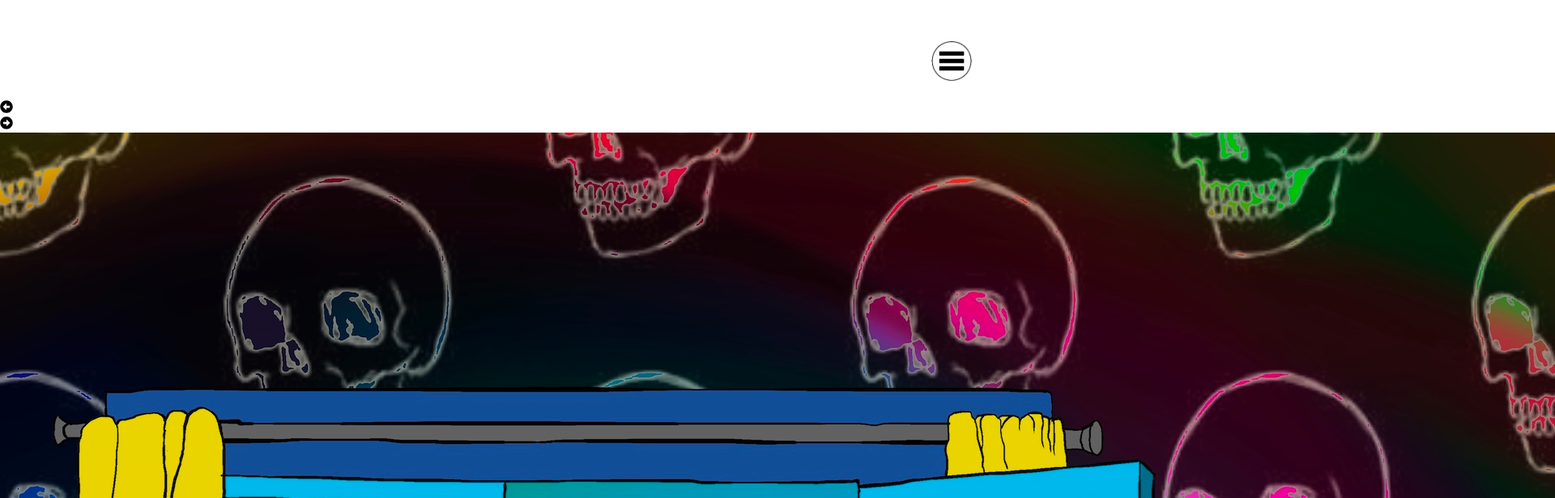
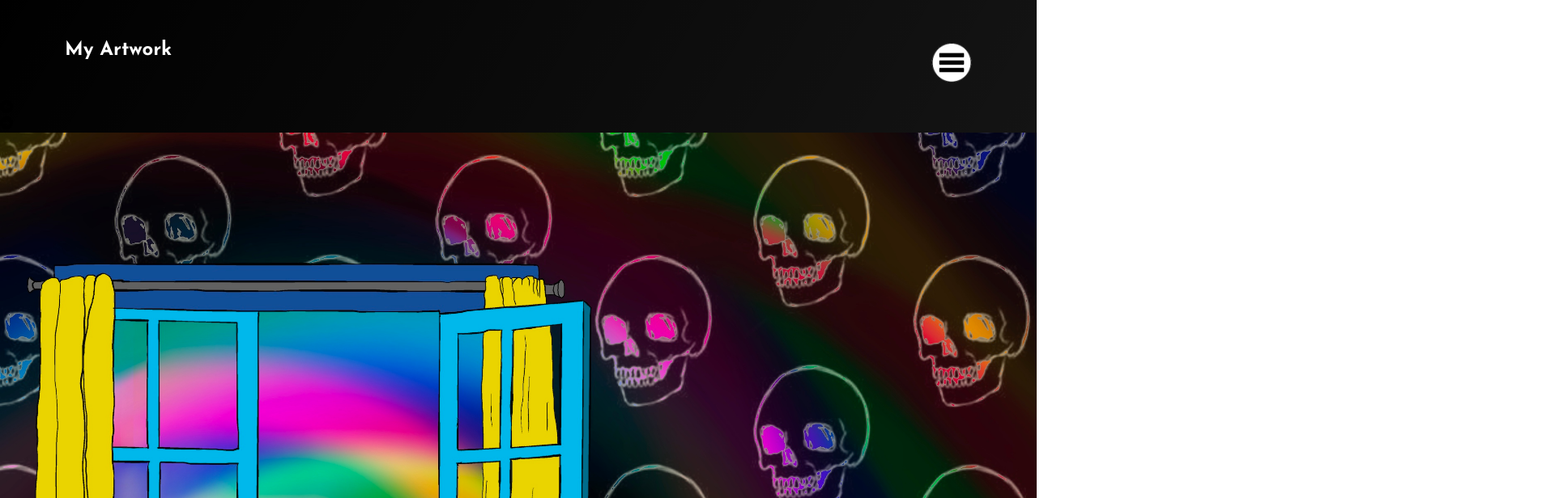
Before and after one commit to JohnnyMohawk/jna-dev-portfolio, a React (Create React App) app: page /my-art in a window 1280 px wide. Shown: the top 616 px of the page at 81% size, 1920 px wide, since content can reach past the window. Built offline with nearby package versions, Linux system fonts and the light colour scheme.

Commit message:
refactor css for projects page

```diff
--- a/src/components/homepage.css
+++ b/src/components/homepage.css
@@ -176,9 +176,7 @@
 
 @media (max-width: 500px) {
 
-    .menu-btn {
-        right: 30px;
-    }
+
 
     button {
         font-size: 36px;
--- a/src/index.css
+++ b/src/index.css
@@ -49,18 +49,15 @@
 .menu-btn {
   position: fixed;
   right: 80px;
-  margin-top: 50px;
+  margin-top: 30px;
   z-index: 9999999;
 }
 
-.menu-btn button {
-  background-color: transparent;
-  font-size: 36px;
-  color: white;
-  border: none;
-  cursor: pointer;
+@media (max-width: 500px) {
+  .menu-btn {
+    right: 30px;
+  }
 }
-
 
 html {
   /* background-image: linear-gradient(120deg, rgba(0,0,0,1),rgba(0,0,0,0.9)); */
--- a/src/pages/Projects.js
+++ b/src/pages/Projects.js
@@ -1,6 +1,7 @@
 import {FaPlay, FaGithub} from "react-icons/fa"
 import {useState} from "react"
 import { projects } from "../data/projects"
+import './projects.css'
 
 const Projects = () => {
     // eslint-disable-next-line
--- /dev/null
+++ b/src/pages/projects.css
@@ -0,0 +1,77 @@
+#projects-page {
+    background-attachment: absolute;
+    overflow: auto;
+  }
+
+  #project-desc {
+    font-family: 'Open Sans Condensed', sans-serif;
+  }
+
+  img {
+    max-width: 100%;
+  }
+
+  .projects h1 {
+    padding: 50px 80px;
+    color: white;
+  }
+
+  .projects .cards {
+    display: grid;
+    grid-template-columns: repeat(3, 1fr);
+    max-width: 1100px;
+    margin: auto;
+    gap: 40px;
+    color: white;
+    padding-bottom: 20px;
+  }
+
+  .projects .cards h4 {
+    font-size: 24px;
+    margin: 20px 0 10px;
+  }
+
+  .projects .cards h4 p {
+    font-size: 18px;
+    margin-bottom: 30px;
+  }
+
+  .github {
+    margin-right: 20px;
+    font-size: 36px;
+  }
+
+  .launch {
+    font-size: 36px;
+  }
+
+  .contacts {
+    background-image: var(--background-image);
+    height: 100vh;
+  }
+
+  @media (max-width: 1150px) {
+
+    .projects .cards {
+      padding: 0 20px 20px;
+    }
+
+  }
+
+
+  @media (max-width: 768px) {
+
+    .projects .cards {
+      grid-template-columns: repeat(2, 1fr);
+    }
+
+  }
+
+
+  @media (max-width: 500px) {
+
+    .projects .cards {
+      grid-template-columns: 1fr;
+    }
+
+  }
```
